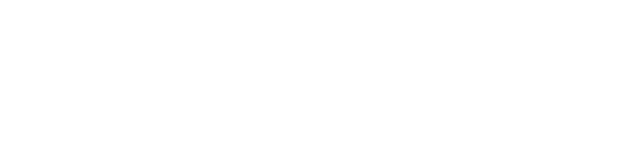
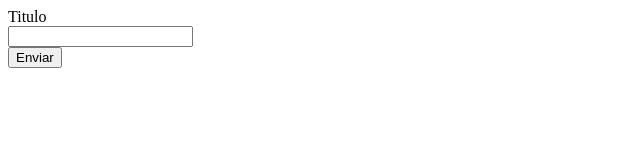
Before and after one commit to Gabrielende5/images-fetch, a plain HTML site: page index.html in a window 1280 px wide. Shown: the whole page, without its empty margins (0-640 px from the left). Drawn offline with Linux system fonts and the light colour scheme.

Commit message:
criando o form

```diff
--- a/index.html
+++ b/index.html
@@ -8,5 +8,11 @@
 </head>
 <body>
 
+    <form>
+        <label for="title">Titulo</label> <br>
+        <input type="text" name="title" id="title"/> <br>
+        <button type="submit">Enviar</button>
+    </form>
+    <script src="./post.js"></script>
 </body>
 </html>
```
Also changed, not shown: post.js (added).
